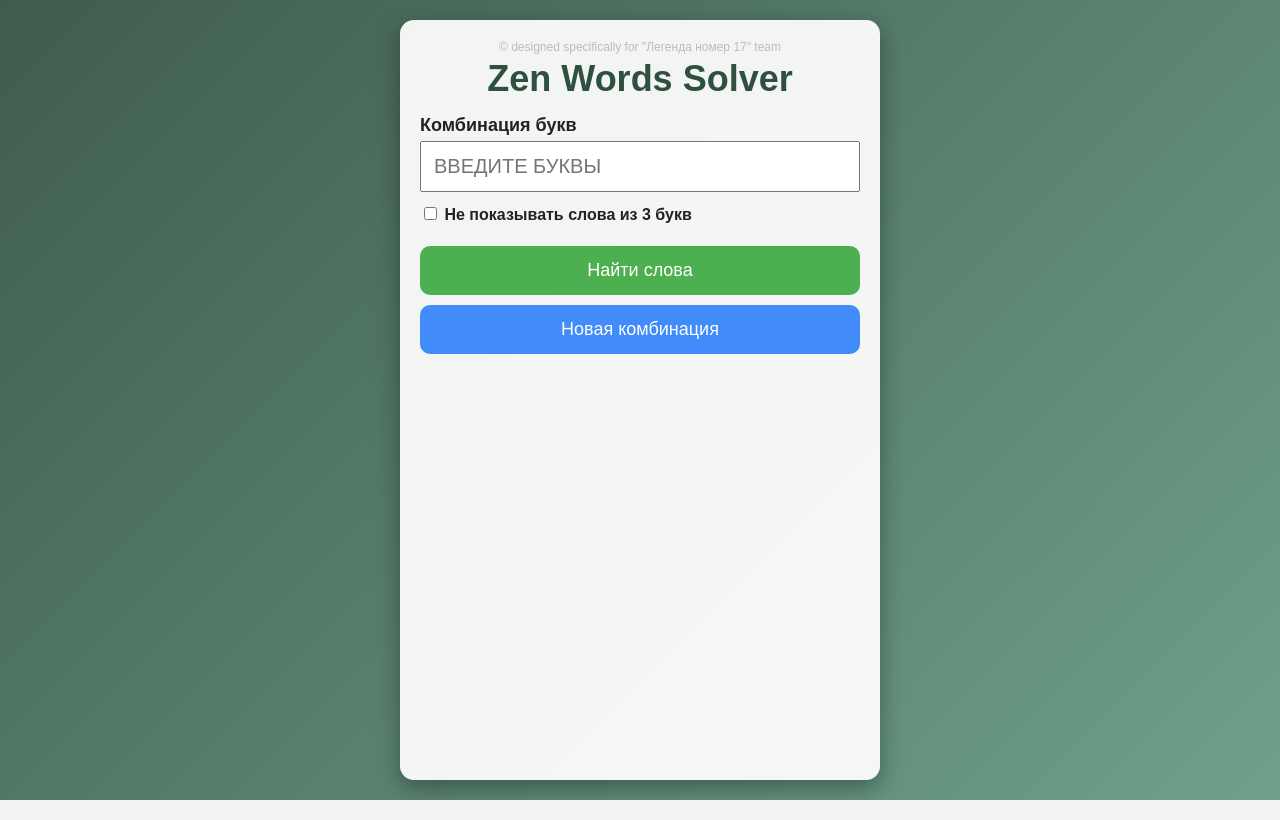
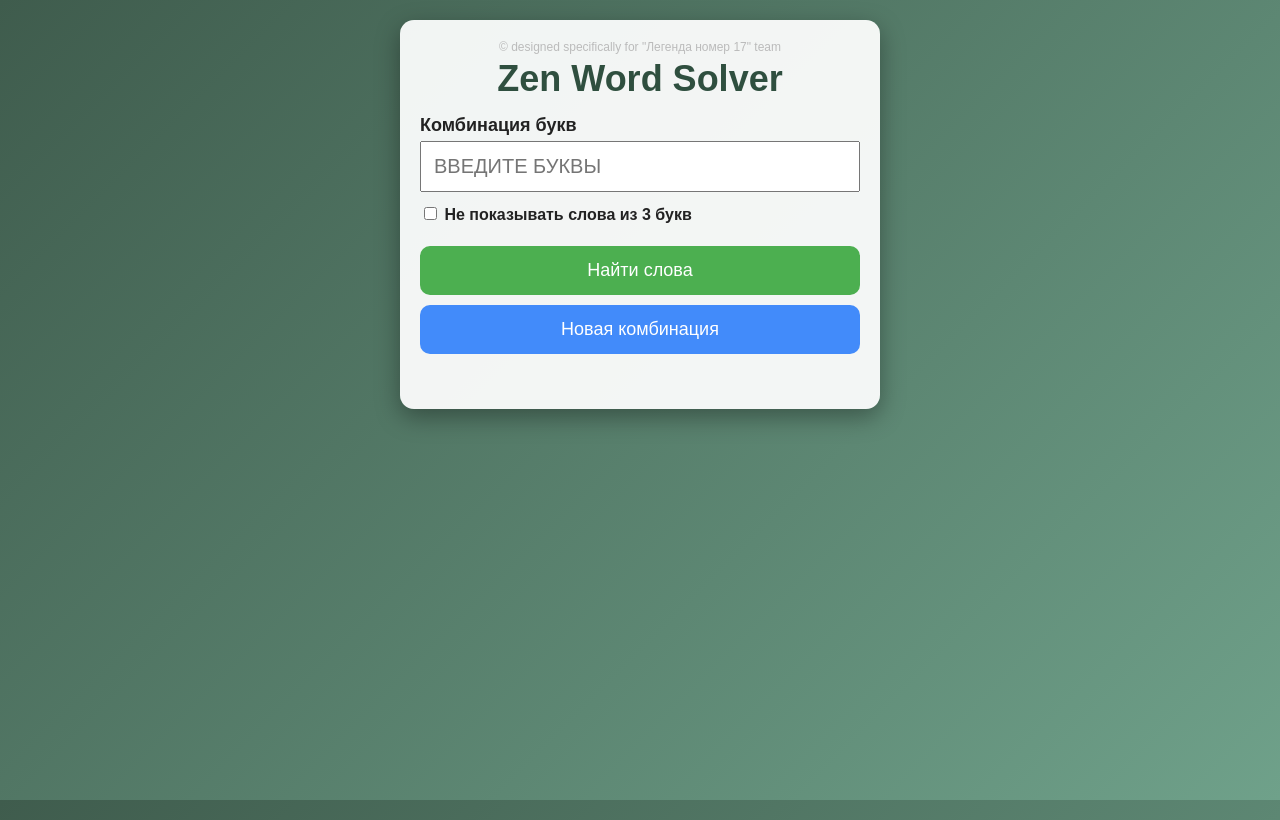
Before and after one commit to antandar/Zen-Word-Solver, a Flask app: page / in a window 1280 px wide. Run offline with Flask 3, Linux system fonts and the light colour scheme.

Commit message:
Update index.html

```diff
--- a/templates/index.html
+++ b/templates/index.html
@@ -6,30 +6,27 @@
 <title>Zen Word Solver</title>
 
 <style>
-html, body {
-    height: 100%;
+html {
+    min-height: 100%;
 }
 
 body {
     margin: 0;
+    min-height: 100vh;
     font-family: Arial, sans-serif;
     font-size: 18px;
     background: linear-gradient(135deg, #3f5c4d, #6fa18a);
+    background-attachment: fixed;
     color: #222;
-    display: flex;
-    justify-content: center;
-    align-items: stretch;
 }
 
 .container {
-    width: 100%;
     max-width: 480px;
-    margin: 20px;
+    margin: 20px auto;
     padding: 20px;
     background: rgba(255,255,255,0.93);
     border-radius: 14px;
     box-shadow: 0 8px 24px rgba(0,0,0,0.35);
-    min-height: calc(100vh - 40px);
     box-sizing: border-box;
 }
 
@@ -102,7 +99,7 @@ button.secondary {
     box-shadow: 0 4px 10px rgba(0,0,0,0.2);
     animation: wordPop 0.25s ease-out both;
 
-    /* 🔹 критично для длинных слов */
+    /* защита от вылезания длинных слов */
     word-break: break-word;
     overflow-wrap: anywhere;
 }
@@ -127,7 +124,7 @@ button.secondary {
 <div class="container">
 
 <div class="subtitle">© designed specifically for "Легенда номер 17" team</div>
-<h1>Zen Words Solver</h1>
+<h1>Zen Word Solver</h1>
 
 <label for="letters">Комбинация букв</label>
 <input
```
